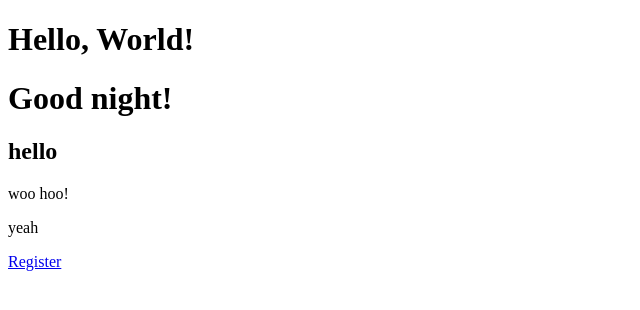
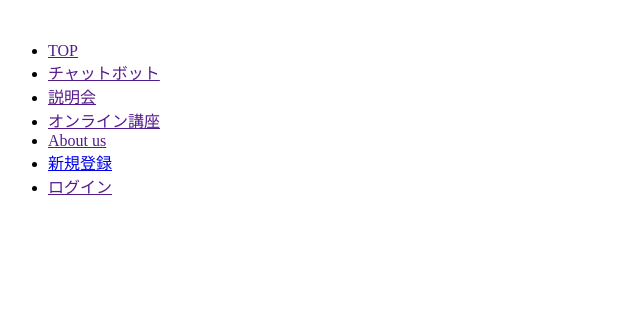
Before and after one commit to tanacchi/C-and-C-product, a Flask app: page / in a window 1280 px wide. Shown: the top 310 px of the page, without its empty margins (0-640 px from the left). Run offline with Flask 2, Linux system fonts and the light colour scheme.

Commit message:
Add header

```diff
--- a/c_and_c/templates/index.html
+++ b/c_and_c/templates/index.html
@@ -5,12 +5,17 @@
     <title> 就活サービス - C&C </title>
   </head>
   <body>
-    <h1>Hello, World!</h1>
-    <h1>Good night!</h1>
-    <!--がんばろう！-->
-    <h2>hello</h2>
-    <p>woo hoo!</p>
-    <p>yeah</p>
-    <a href="{{ url_for('register') }}" >Register</a>
+    <header>
+        <img>
+        <ul>
+           <li><a href="" >TOP</a></li>
+           <li><a href="" >チャットボット</a></li>
+           <li><a href="" >説明会</a></li>
+           <li><a href="" >オンライン講座</a></li>
+           <li><a href="" >About us</a></li>
+           <li><a href="{{ url_for('register') }}" >新規登録</a></li>
+           <li><a href="" >ログイン</a></li>
+        </ul>
+    </header>
   </body>
 </html>
```
